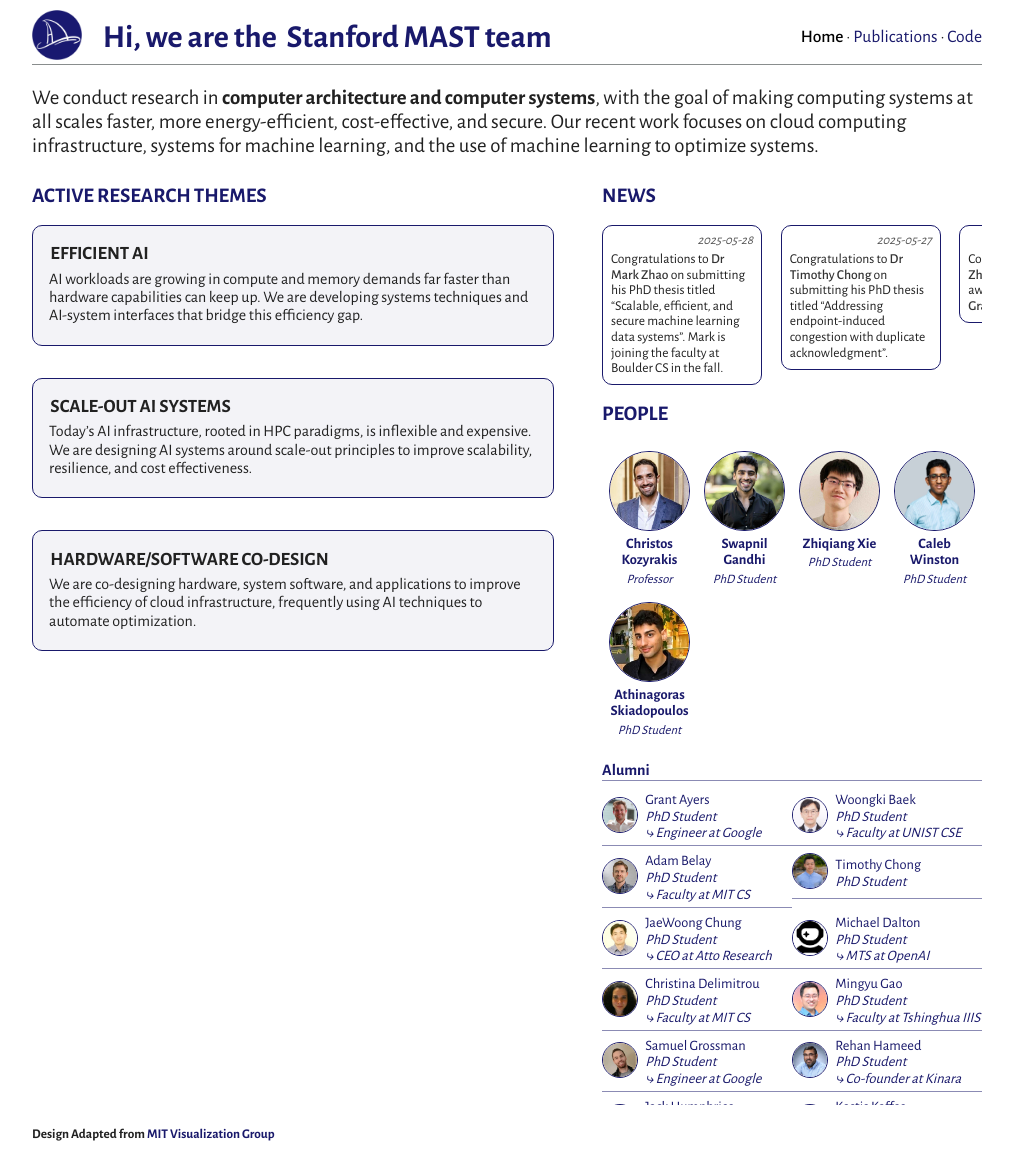
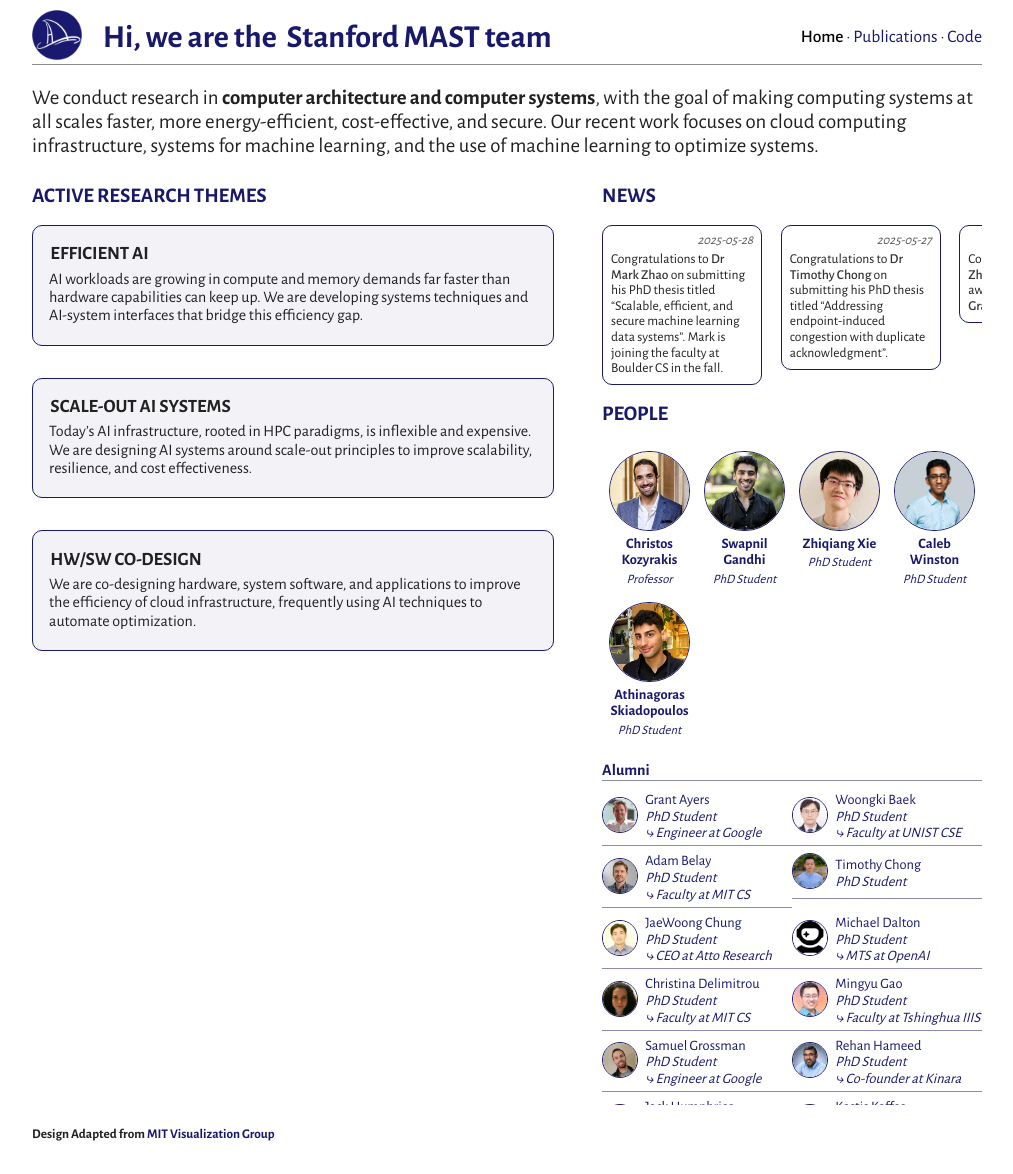
Before and after one commit to stanford-mast/stanford-mast.github.io, a Jekyll site: the page built from index.md, in a window 1280 px wide. Shown: the whole page, without its empty margins (133-1146 px from the left). Built offline with Jekyll 4.4.1, drawn with Linux system fonts in a browser that asks for light colours; nearby versions of some CDN libraries.

Commit message:
Minor themes improvement

```diff
--- a/_data/research_themes.yml
+++ b/_data/research_themes.yml
@@ -9,7 +9,7 @@
   desc: >
     Today’s AI infrastructure, rooted in HPC paradigms, is inflexible and expensive. We are designing AI systems around scale-out principles to improve scalability, resilience, and cost effectiveness.
 - key: hwswcodesign
-  name: Hardware/software co-design
+  name: HW/SW co-design
   url: /pubs/#tag=hwswcodesign
   desc: >
     We are co-designing hardware, system software, and applications to improve the efficiency of cloud infrastructure, frequently using AI techniques to automate optimization.
```
